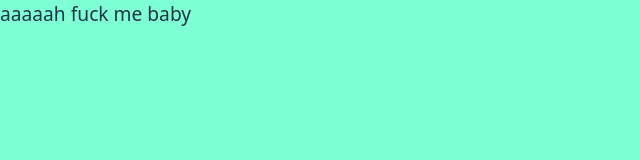
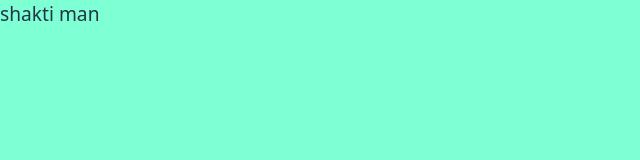
Before and after one commit to RAJA8112008/react1, a React (Vite) app in the folder react1/: page / in a window 1280 px wide. Shown: the top 160 px of the page, without its empty margins (0-640 px from the left). Built offline with nearby package versions, Linux system fonts and the light colour scheme.

Commit message:
commited

```diff
--- a/react1/src/App.jsx
+++ b/react1/src/App.jsx
@@ -6,7 +6,7 @@ function App() {
 
   return (
     <>
-aaaaah fuck me baby
+ shakti man
     </>
   )
 }
```
